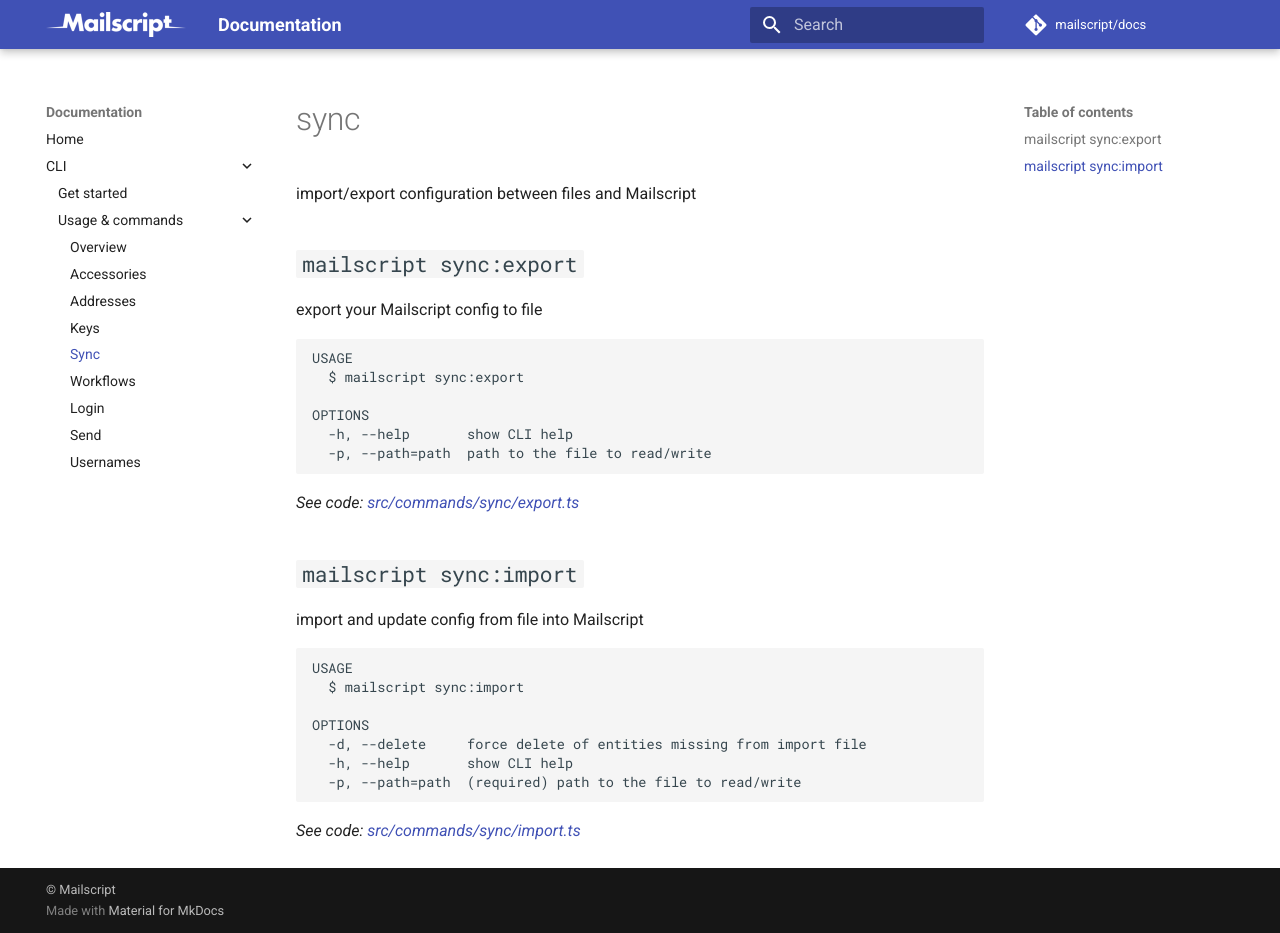
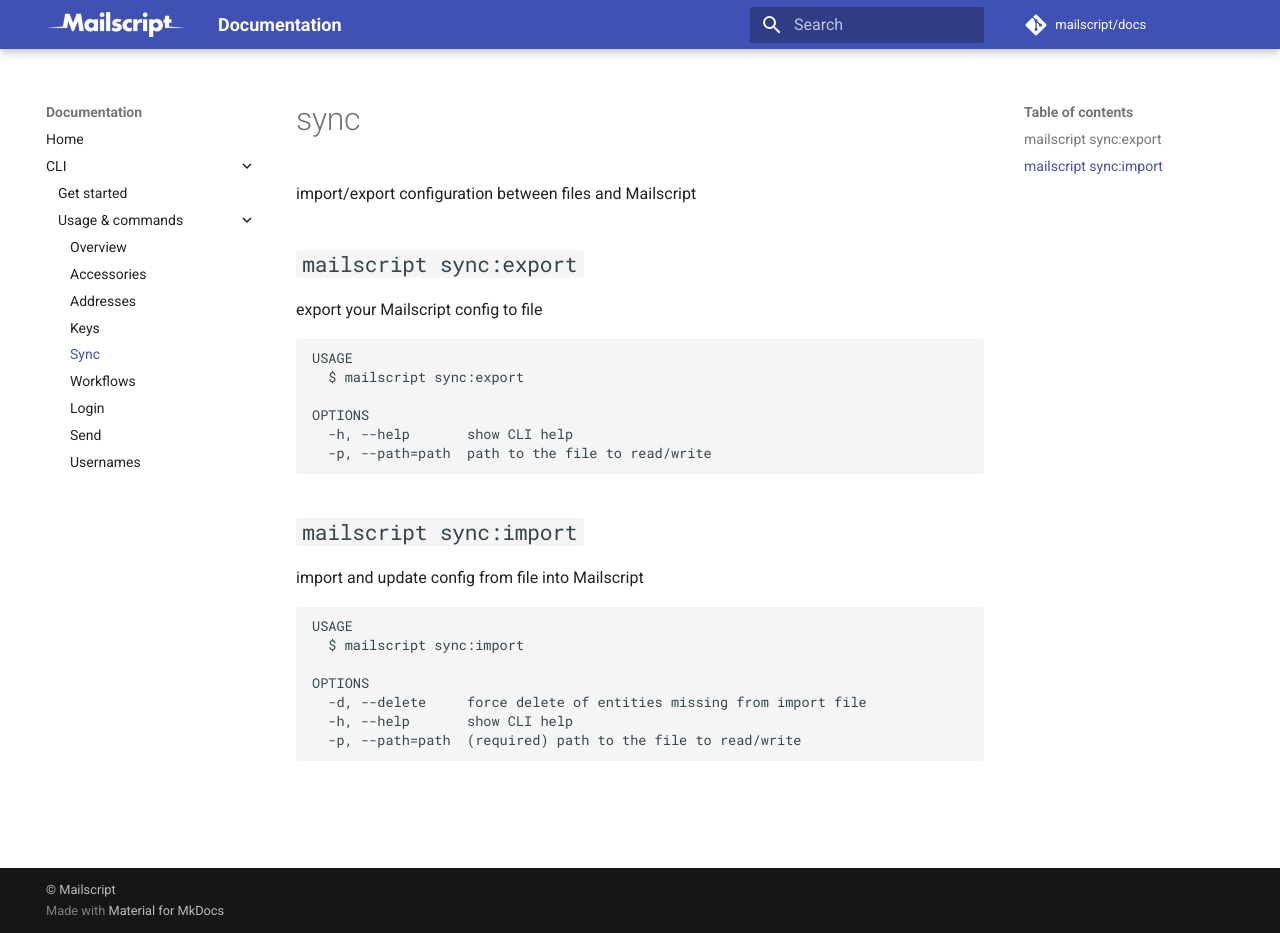
Before and after one commit to vaultec81/docs, an MkDocs documentation site: the page built from docs/cli/sync.md, in a window 1280 px wide and 933 px high. Built offline with MkDocs 1.6.1 and Material for MkDocs 9.7.7, drawn with Linux system fonts in a browser that asks for light colours; comment, search, counter and statistics services are not loaded.

Commit message:
Remove dead links in reference

````diff
--- a/docs/cli/sync.md
+++ b/docs/cli/sync.md
@@ -15,8 +15,6 @@
   -p, --path=path  path to the file to read/write
 ```
 
-_See code: [src/commands/sync/export.ts](https://github.com/getmailscript/cli/blob/v0.3.18/src/commands/sync/export.ts)_
-
 ## `mailscript sync:import`
 
 import and update config from file into Mailscript
@@ -30,5 +28,3 @@
   -h, --help       show CLI help
   -p, --path=path  (required) path to the file to read/write
 ```
-
-_See code: [src/commands/sync/import.ts](https://github.com/getmailscript/cli/blob/v0.3.18/src/commands/sync/import.ts)_
````
